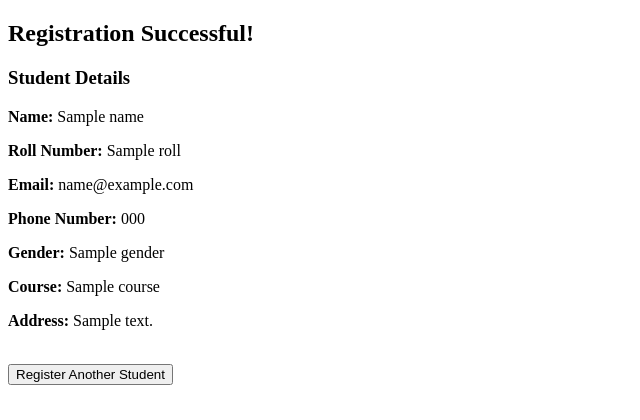
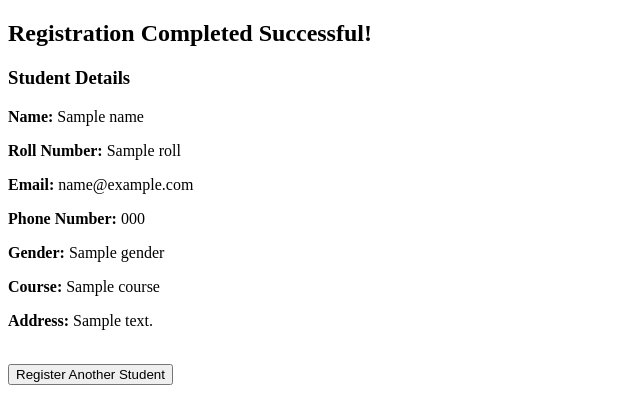
Before and after one commit to Supriyakondagurugula/week3, a Flask app: template templates/success.html in a window 1280 px wide. Shown: the top 420 px of the page, without its empty margins (0-640 px from the left). Run offline with Flask 3, Linux system fonts and the light colour scheme; the template is opened without the code that fills it: most values are stand-ins (such as "Sample title", 1, 10 or a date in 2020).

Commit message:
Updated source code

```diff
--- a/templates/success.html
+++ b/templates/success.html
@@ -4,7 +4,7 @@
     <title>Registration Successful</title>
 </head>
 <body>
-<h2>Registration Successful!</h2>
+<h2>Registration Completed Successful!</h2>
 <h3>Student Details</h3>
 <p><b>Name:</b> {{ name }}</p>
 <p><b>Roll Number:</b> {{ roll }}</p>
```
